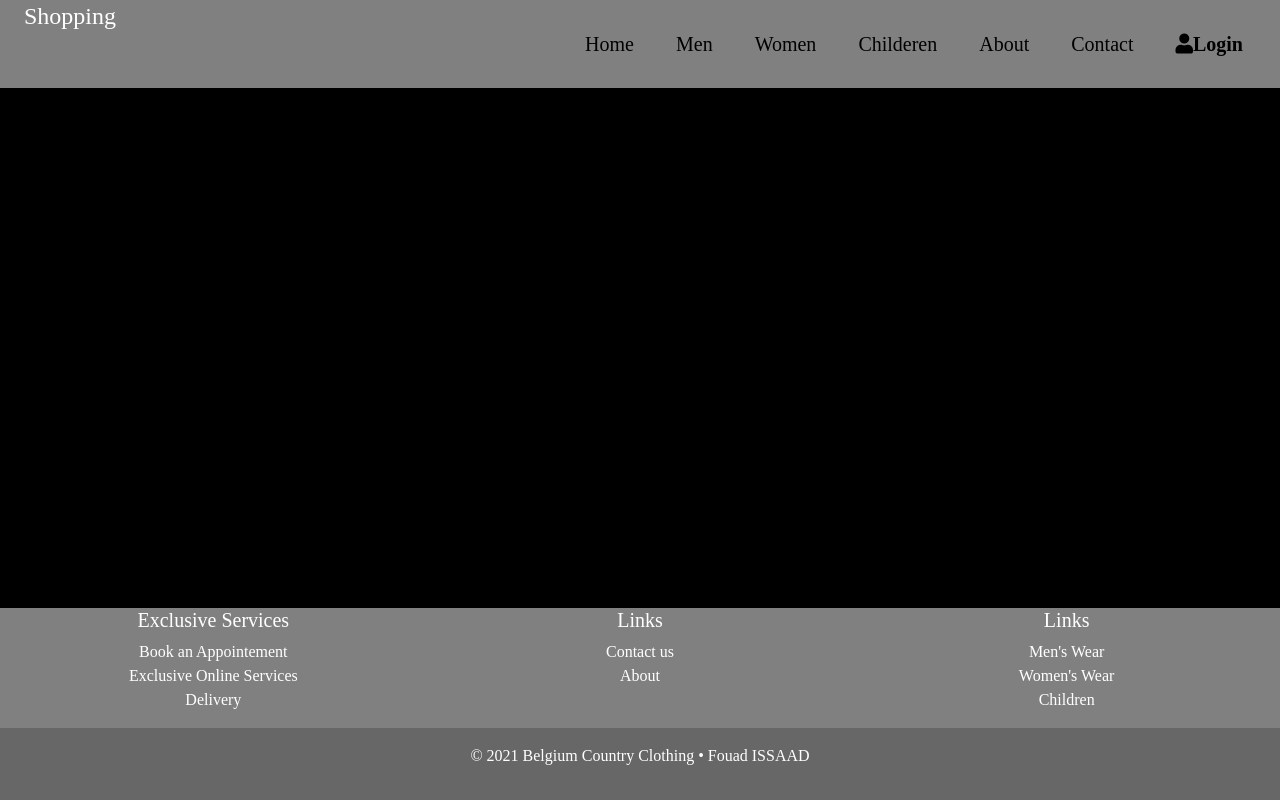
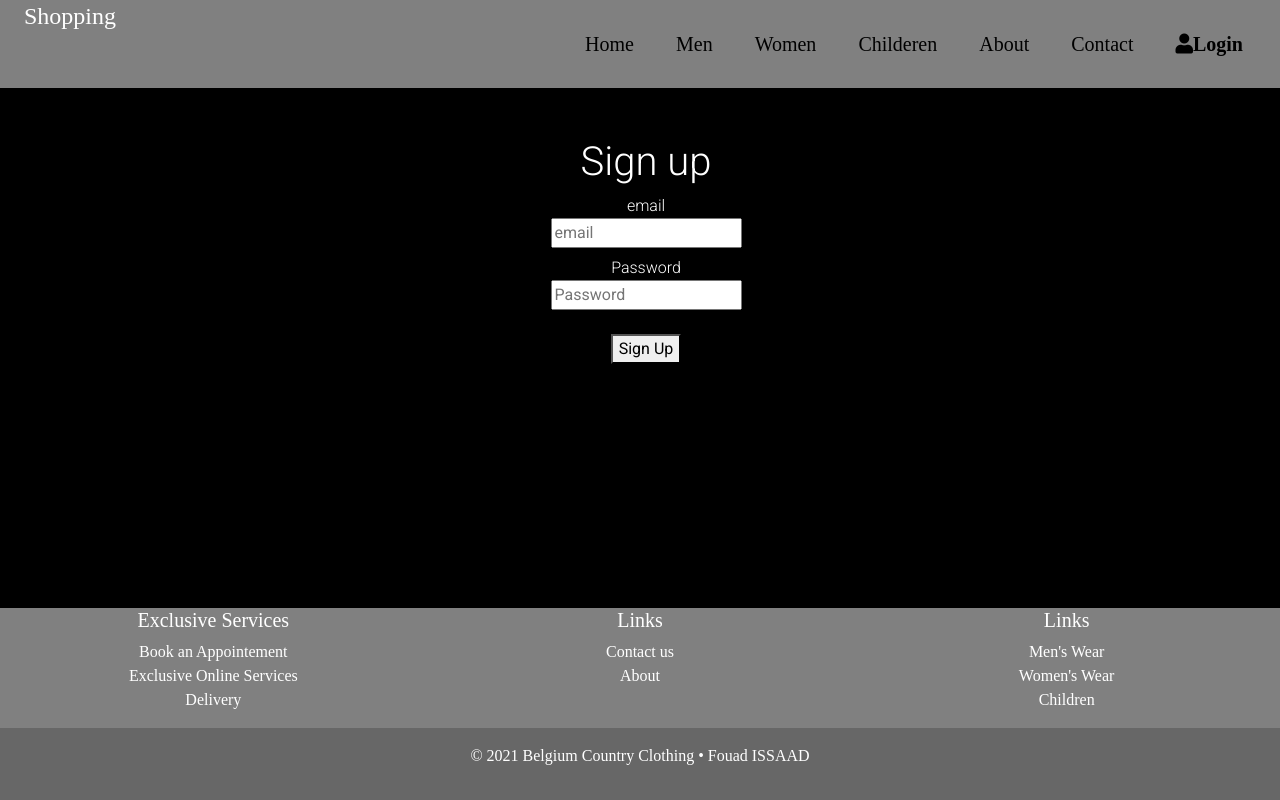
Before and after one commit to fouadissaad1/shoppingwebapps, a React (Create React App) app: page /Register in a window 1280 px wide. Built offline with nearby package versions, Linux system fonts and the light colour scheme; no server answers.

Commit message:
maak register

```diff
--- a/src/App.js
+++ b/src/App.js
@@ -16,6 +16,7 @@ import Book from "./components/pages/Book";
 import Services from "./components/pages/Services";
 import Delivery from "./components/pages/Delivery";
 import "./services/firestore";
+import Register from "./components/pages/signup/Register";
 
 function App() {
     return (
@@ -33,6 +34,7 @@ function App() {
                 <Route path="/Book" component={Book}/>
                 <Route path="/Services" component={Services}/>
                 <Route path="/Delivery" component={Delivery}/>
+                <Route path="/Register" component={Register}/>
             </switch>
             <Footer/>
         </Router>
--- a/src/components/pages/Login/Login.js
+++ b/src/components/pages/Login/Login.js
@@ -1,7 +1,10 @@
-import "./Login.css"
+import "./Login.css";
 import { MDBCol, MDBContainer, MDBRow } from "mdb-react-ui-kit";
+import { NavLink } from "react-router-dom";
+
 
 function Login() {
+
 
     return (<MDBContainer>
             <br/><br/>
@@ -21,6 +24,8 @@ function Login() {
                         </label><br/>
                         <button type="submit">Login</button>
                     </form>
+                    <br/>
+                    <NavLink to="/Register" className="nav-link" aria-current="page">Register</NavLink>
                 </MDBCol>
                 <MDBCol size={4}></MDBCol>
             </MDBRow>
--- a/src/components/pages/signup/Register.js
+++ b/src/components/pages/signup/Register.js
@@ -1,19 +1,29 @@
+import { MDBCol, MDBContainer, MDBRow } from "mdb-react-ui-kit";
+
 function Register(){
     return(
-        <div>
+        <MDBContainer>
+            <br/><br/>
+            <MDBRow>
+                <MDBCol size={4}/>
+                <MDBCol size={4}>
                     <h1>Sign up</h1>
                     <form>
                         <label>
-                    email
+                            email <br/>
                             <input name="email" type="email" placeholder={"email"} required/>
                         </label>
                         <label>
-                    Password
-                    <input name="Password" type={"Password"} placeholder={"Password"} required/>
+                            Password<br/>
+                            <input name="Password" type={"Password"} placeholder={"Password"} required/><br/><br/>
                             <button type={"submit"}>Sign Up</button>
                         </label>
                     </form>
-        </div>
+                </MDBCol>
+                <MDBCol size={4}/>
+            </MDBRow>
+
+        </MDBContainer>
     )
 }
 export default Register
```
Lines whose indentation alone changed are shown as unchanged.
